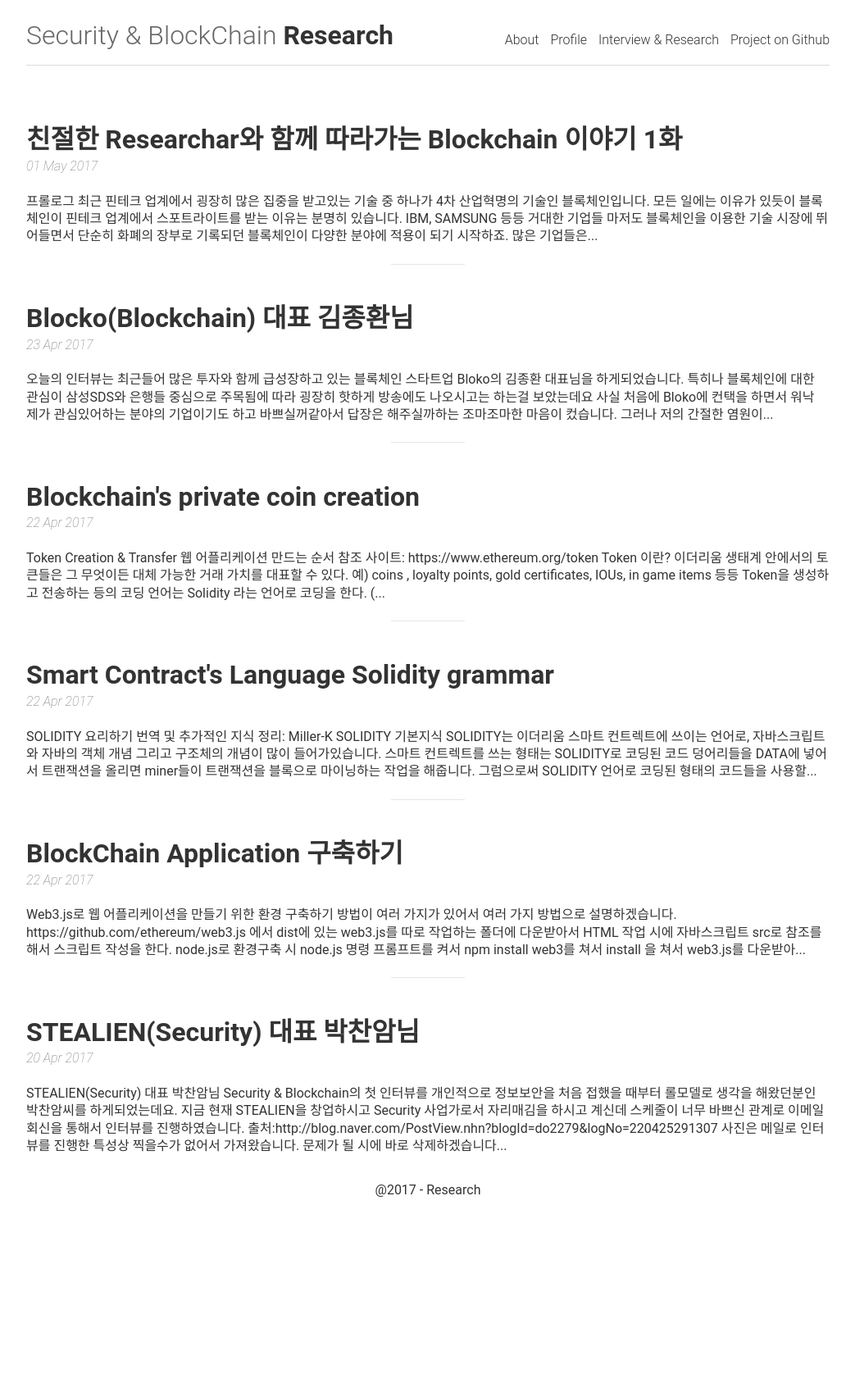
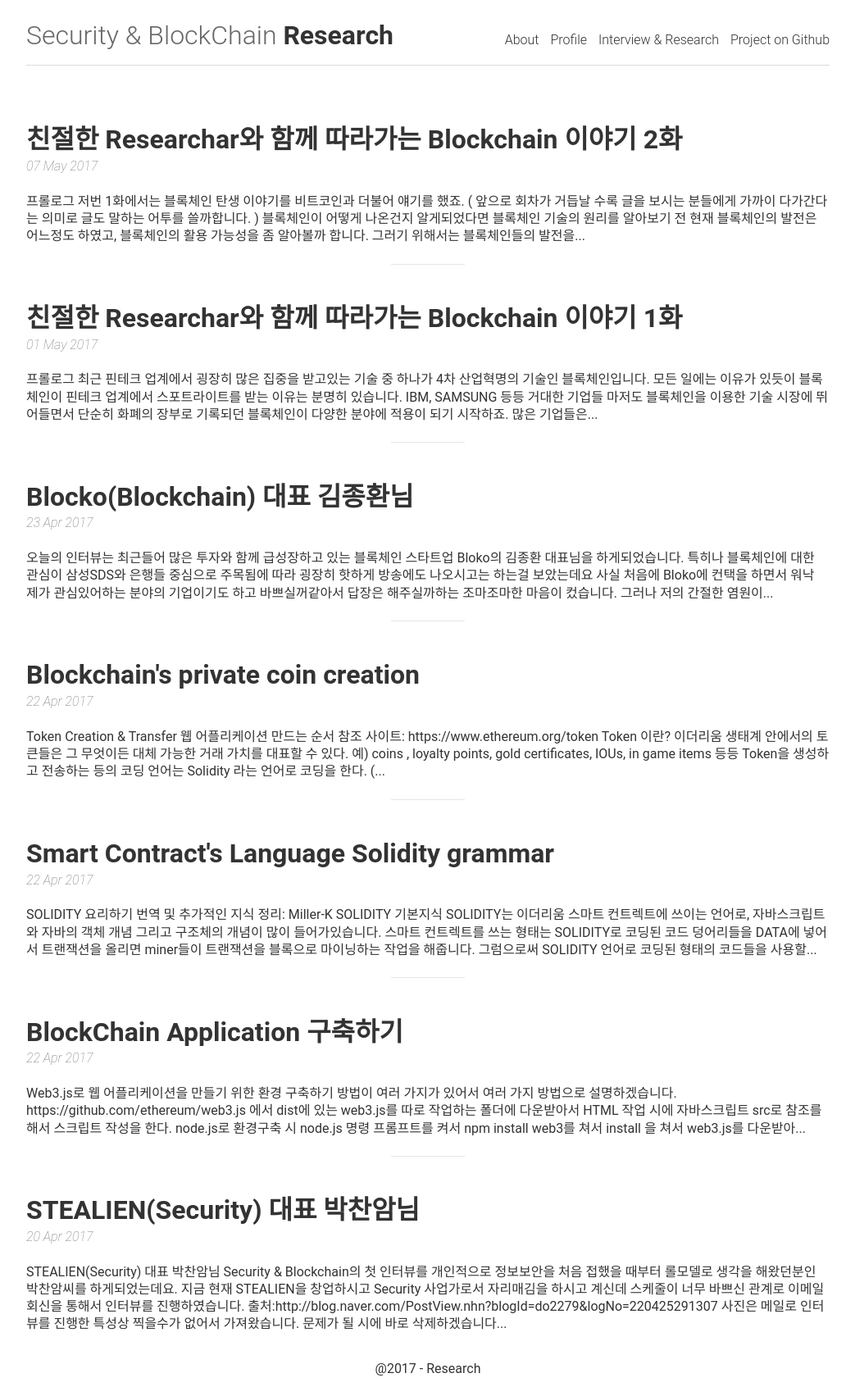
Before and after one commit to Miller-kk/KIMKIBYEONG.github.io, a Jekyll site: the page built from index.html, in a window 1280 px wide. Shown: the whole page at 82% size, without its empty margins (118-1161 px from the left). Built offline with Jekyll 4.4.1, drawn with Linux system fonts in a browser that asks for light colours; the list of posts is cut into pages by our own code; before the commit the page ends 1475 px from its top, so only the background shows below that.

Commit message:
Update and rename Blockchain2.md to 2017-05-07-Blockchain2.md

```diff
--- a/_posts/Blockchain2.md
+++ b/_posts/2017-05-07-Blockchain2.md
@@ -1,3 +1,9 @@
+---
+title: Blockchain 2
+description: Blockchain 2
+header: 친절한 Researchar와 함께 따라가는 Blockchain 이야기 2화
+---
+
 ## 프롤로그
 
 저번 1화에서는 블록체인 탄생 이야기를 비트코인과 더불어 얘기를 했죠. ( 앞으로 회차가 거듭날 수록 글을 보시는 분들에게 가까이 다가간다는 의미로 글도  말하는 어투를 쓸까합니다. ) 블록체인이 어떻게 나온건지 알게되었다면 블록체인 기술의 원리를 알아보기 전 현재 블록체인의 발전은 어느정도 하였고, 블록체인의 활용 가능성을 좀 알아볼까 합니다. 그러기 위해서는 블록체인들의 발전을 정확히 구분짓고 확실하게 알아야겠죠? 블록체인의 기술적 원리를 알기 전 블록체인의 계보를 한번 저와 함께 재미있게(?) 살펴봅시다 !
```
